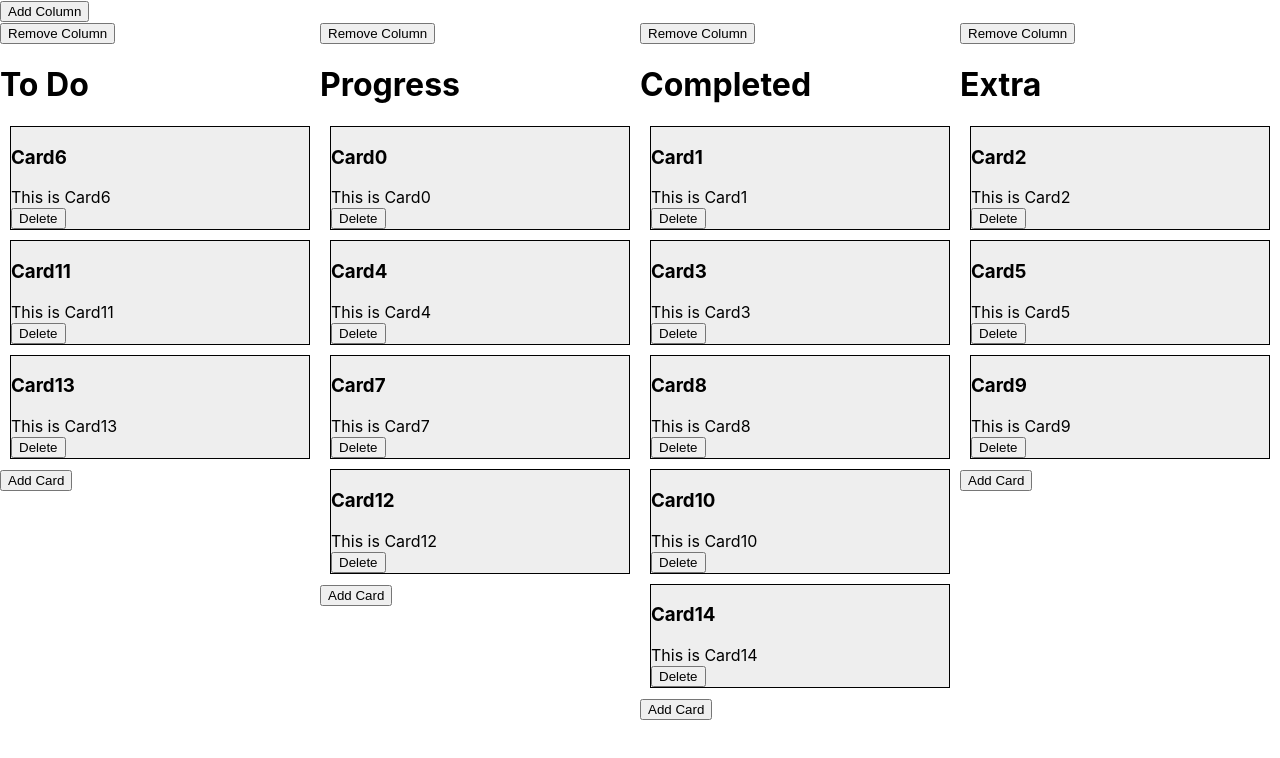
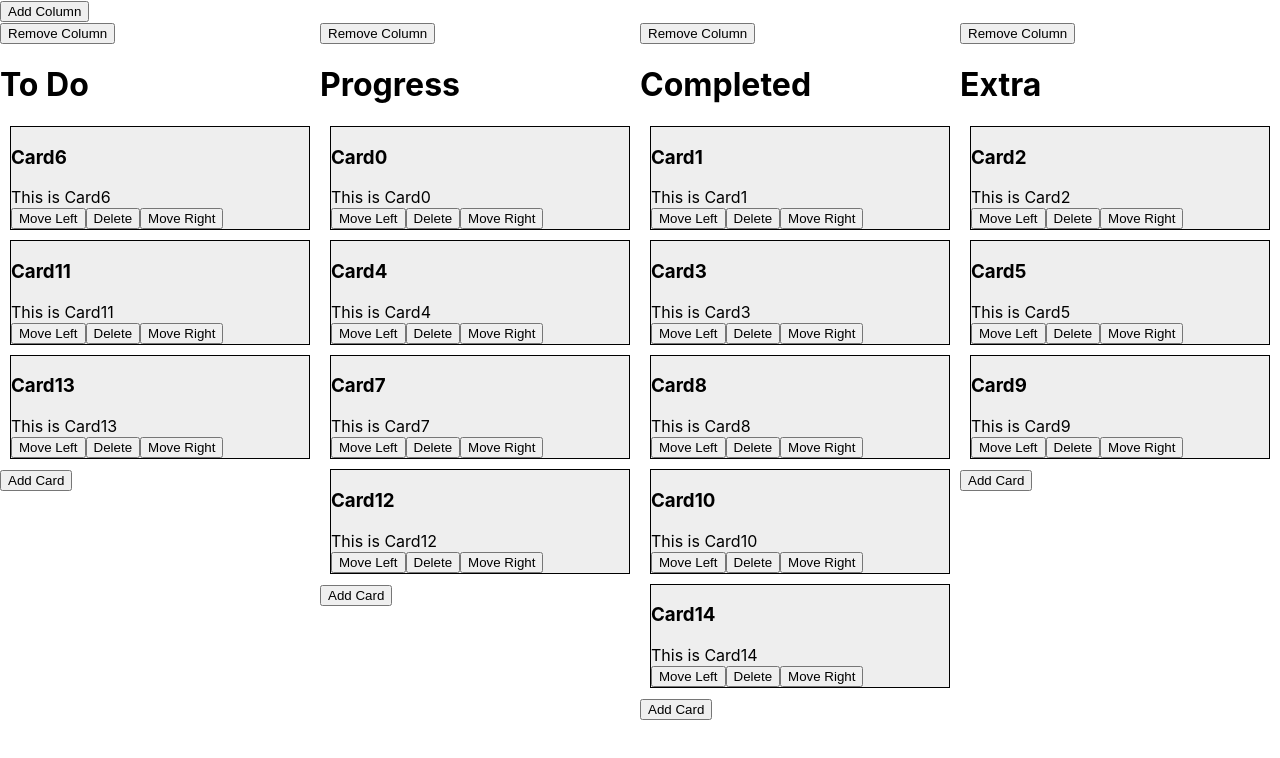
Before and after one commit to PetarDinevBG/react_demo, a React (Create React App) app: page / in a window 1280 px wide. Shown: the top 758 px of the page. Built offline with nearby package versions, Linux system fonts and the light colour scheme.

Commit message:
move cards between columns

```diff
--- a/src/Components/Board.js
+++ b/src/Components/Board.js
@@ -140,7 +140,8 @@ export default class Board extends Component {
                                  changeColName={(column, newName) => this.changeColumnName(column, newName)}
                                  addNewCard={(column) => this.addNewCard(column)}
                                  removeColumn={(column) => this.removeColumn(column)}
-                                 deleteCard={(cardID) => this.deleteCard(cardID)}/>)
+                                 deleteCard={(cardID) => this.deleteCard(cardID)}
+                                 moveCard={(cardID, steps) => this.moveCard(cardID, steps)}/>)
         }
         return columns
     }
@@ -164,6 +165,22 @@ export default class Board extends Component {
         }
         cards = newCards;
         console.log(this.state.colNames)
+    }
+
+    moveCard(cardID, steps){
+        let cardIndex =0;
+        for(let i=0; i<cards.length; i++){
+            if(cards[i].cardID === cardID){
+                cardIndex = i;
+            }
+        }
+        const oldColumnPosition = this.state.colNames.indexOf(cards[cardIndex].column)
+        let newColumnPosition = oldColumnPosition + steps;
+        if(newColumnPosition >= 0 && newColumnPosition <= this.state.colNames.length - 1){
+            cards[cardIndex].column = this.state.colNames[newColumnPosition];
+            cards[cardIndex]["History"].push([cards[this.state.cardViewed]["Title"], cards[this.state.cardViewed]["Desc"], this.state.colNames[oldColumnPosition]])
+        }
+        this.forceUpdate();
     }
 
     render() {
--- a/src/Components/Card.js
+++ b/src/Components/Card.js
@@ -19,8 +19,14 @@ class Card extends Component{
                         <div>
                             {this.props.cardInfo.History}
                         </div>
+                        <Button variant="primary" onClick={() => this.props.moveCard(this.props.cardInfo.cardID, -1)}>
+                            Move Left
+                        </Button>
                         <Button variant="primary" onClick={() => this.props.deleteCard(this.props.cardInfo.cardID)}>
                             Delete
+                        </Button>
+                        <Button variant="primary" onClick={() => this.props.moveCard(this.props.cardInfo.cardID, 1)}>
+                            Move Right
                         </Button>
                     </div>
                 </div>
--- a/src/Components/Column.js
+++ b/src/Components/Column.js
@@ -47,8 +47,9 @@ export default class Column extends Component{
     getCards(){
         const cards = []
         for(let i=0; i < this.props.cards.length; i++){
-            cards.push(<Card cardInfo={this.props.cards[i]} goToCardView={this.props.goToCardView}
-                             deleteCard={(cardID) => this.props.deleteCard(cardID)}/>)
+            cards.push(<Card key={this.props.cards[i].cardID} cardInfo={this.props.cards[i]} goToCardView={this.props.goToCardView}
+                             deleteCard={(cardID) => this.props.deleteCard(cardID)}
+                             moveCard={(cardID, steps) => this.props.moveCard(cardID, steps)}/>)
         }
         return cards;
     }
```
